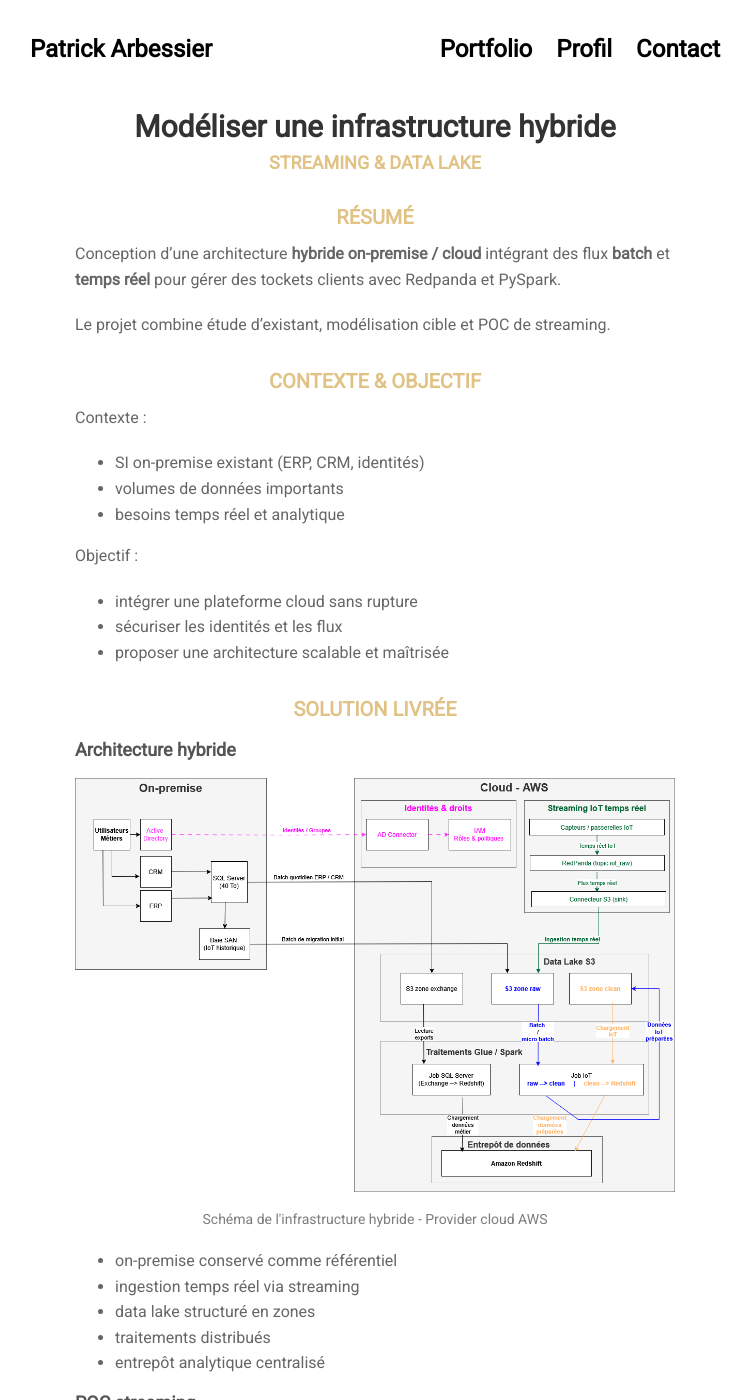
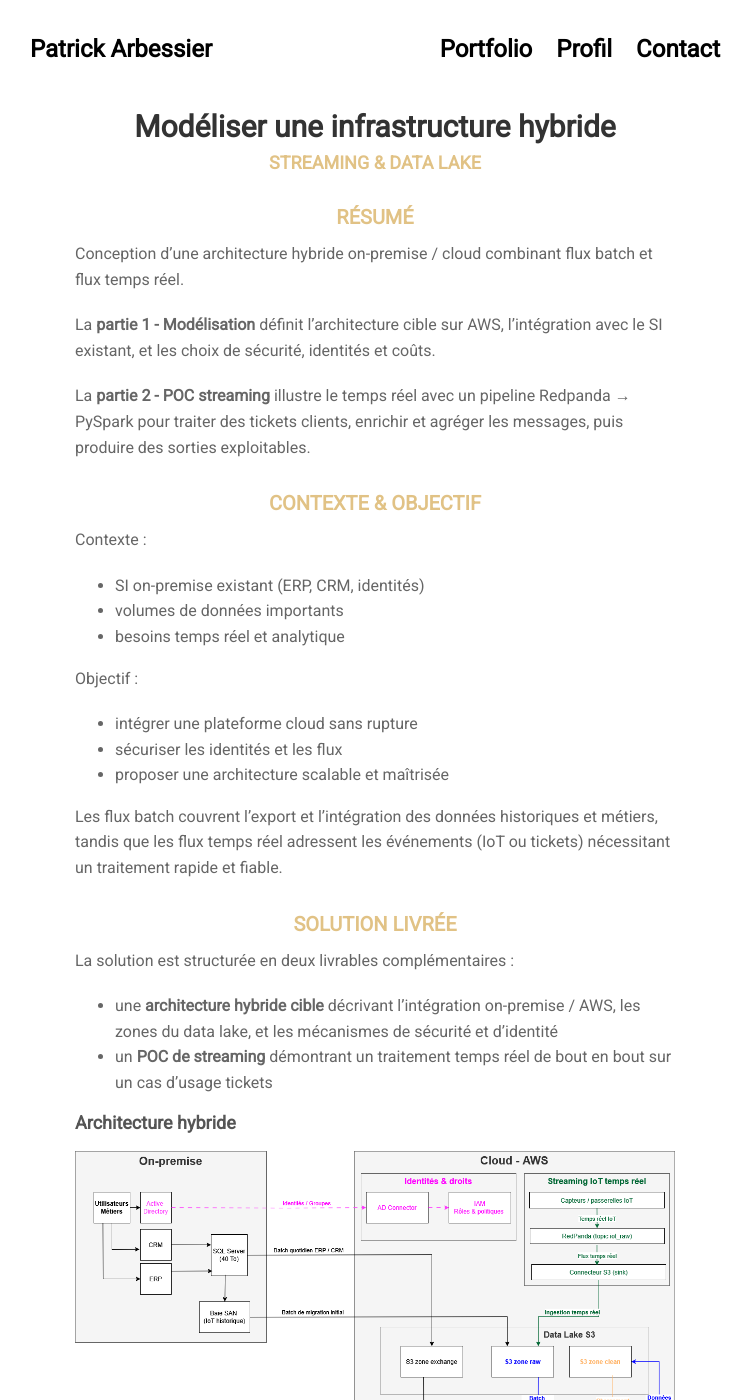
Before and after one commit to patrick-arbessier-data/patrick-arbessier-data.github.io, a Jekyll site: the page built from projects/proj-4.md, in a window 1280 px wide and 1400 px high. Shown: the whole window, without its empty margins (265-1017 px from the left). Built offline with Jekyll 4.4.1, drawn with Linux system fonts in a browser that asks for light colours; nearby versions of some CDN libraries; some of the changed text lies outside the part shown.

Commit message:
Proj-4: contenu + preuves, Proj-5: masqué

```diff
--- a/projects/proj-4.md
+++ b/projects/proj-4.md
@@ -9,9 +9,11 @@ title: "Modéliser une infrastructure hybride"
 
 ### Résumé
 
-Conception d’une architecture **hybride on-premise / cloud** intégrant des flux **batch** et **temps réel** pour gérer des tockets clients avec Redpanda et PySpark.
+Conception d’une architecture hybride on-premise / cloud combinant flux batch et flux temps réel.
 
-Le projet combine étude d’existant, modélisation cible et POC de streaming.
+La **partie 1 - Modélisation** définit l’architecture cible sur AWS, l’intégration avec le SI existant, et les choix de sécurité, identités et coûts.
+
+La **partie 2 - POC streaming** illustre le temps réel avec un pipeline Redpanda → PySpark pour traiter des tickets clients, enrichir et agréger les messages, puis produire des sorties exploitables.
 
 ### Contexte & objectif
 
@@ -27,14 +29,21 @@ Objectif :
 - sécuriser les identités et les flux
 - proposer une architecture scalable et maîtrisée
 
+Les flux batch couvrent l’export et l’intégration des données historiques et métiers, tandis que les flux temps réel adressent les événements (IoT ou tickets) nécessitant un traitement rapide et fiable.
+
 ### Solution livrée
+
+La solution est structurée en deux livrables complémentaires :
+
+- une **architecture hybride cible** décrivant l’intégration on-premise / AWS, les zones du data lake, et les mécanismes de sécurité et d’identité
+- un **POC de streaming** démontrant un traitement temps réel de bout en bout sur un cas d’usage tickets
 
 #### Architecture hybride
 
-{% include lightbox_image.html image="projects/proj-4/p09_schema_infra_hybride.png"  alt="schéma d'infrastructure on-premise / cloud" caption="Schéma de l'infrastructure hybride - Provider cloud AWS"%}
+{% include lightbox_image.html image="projects/proj-4/p09_schema_infra_hybride.png"  alt="schéma d'infrastructure on-premise / cloud" caption="Schéma de l'infrastructure hybride - Cloud provider AWS"%}
 
 - on-premise conservé comme référentiel
-- ingestion temps réel via streaming
+- ingestion batch et temps réel
 - data lake structuré en zones
 - traitements distribués
 - entrepôt analytique centralisé
@@ -46,15 +55,32 @@ Objectif :
 - enrichissement et agrégations
 - export de données préparées
 
+##### Résultat de la création du topic
+
+{% include lightbox_image.html image="projects/proj-4/P09_01_creation_topic_client_tickets.jpg"  alt="creation du topic"%}
+
+##### Rsultats du Producer
+
+{% include lightbox_image.html image="projects/proj-4/P09_03_producer_envoi_tickets_fin.jpg"  alt="Production des tickets" caption="Production de 100 tickets"%}
+
+##### Résultat de l'agrégation Spark
+
+{% include lightbox_image.html image="projects/proj-4/P09_07_extrait_agregation_croisee_type_priorite.jpg"  alt="agregation croisee type / priorite" caption="Agrégation croisée types / priorités"%}
+
 ### Stack
+
+#### Modélisation cible
+
+- **Amazon S3**
+- **AWS Glue**
+- **Amazon Redshift**
+- **IAM / gestion des identités**
+
+#### POC de streaming
 
 - **Redpanda**
 - **PySpark**
 - **Docker**
-- **Amazon S3**
-- **AWS Glue**
-- **Amazon Redshift**
-- **IAM / gestion des identités**
 
 ### Résultats & preuves
 
@@ -77,10 +103,6 @@ Objectif :
 - Vision claire des compromis techniques
 - Base solide pour industrialisation future
 
-### Liens
+## Accès au repo
 
-Repo GitHub du projet : à venir
-
-### Illustration
-
-{% include image.html image="projects/proj-4/thumbnail.jpg" %}
+{% include image.html url="https://github.com/patrick-arbessier-data/p09_modelisation_infra_cloud" image="projects/proj-4/indutechdata.jpg" alt="Repo projet 4" text="Accéder au repo"%}
```
Also changed, not shown: projects/proj-1.md (+4 -4 lines), projects/proj-5.md (+2 -1 lines), assets/img/projects/proj-4/P09_01_creation_topic_client_tickets.jpg (added), assets/img/projects/proj-4/P09_02_producer_envoi_tickets_debut.jpg (added), assets/img/projects/proj-4/P09_03_producer_envoi_tickets_fin.jpg (added), assets/img/projects/proj-4/P09_04_extrait_sortie_tickets_enrichis.jpg (added), assets/img/projects/proj-4/P09_05_extrait_agregation_par_priorite.jpg (added), assets/img/projects/proj-4/P09_06_extrait_agregation_croisee_type_priorite.jpg (added), assets/img/projects/proj-4/P09_07_extrait_agregation_croisee_type_priorite.jpg (added), assets/img/projects/proj-4/bike.jpg (deleted), assets/img/projects/proj-4/indutechdata.jpg (added), assets/img/projects/proj-4/thumbnail.webp (deleted).
